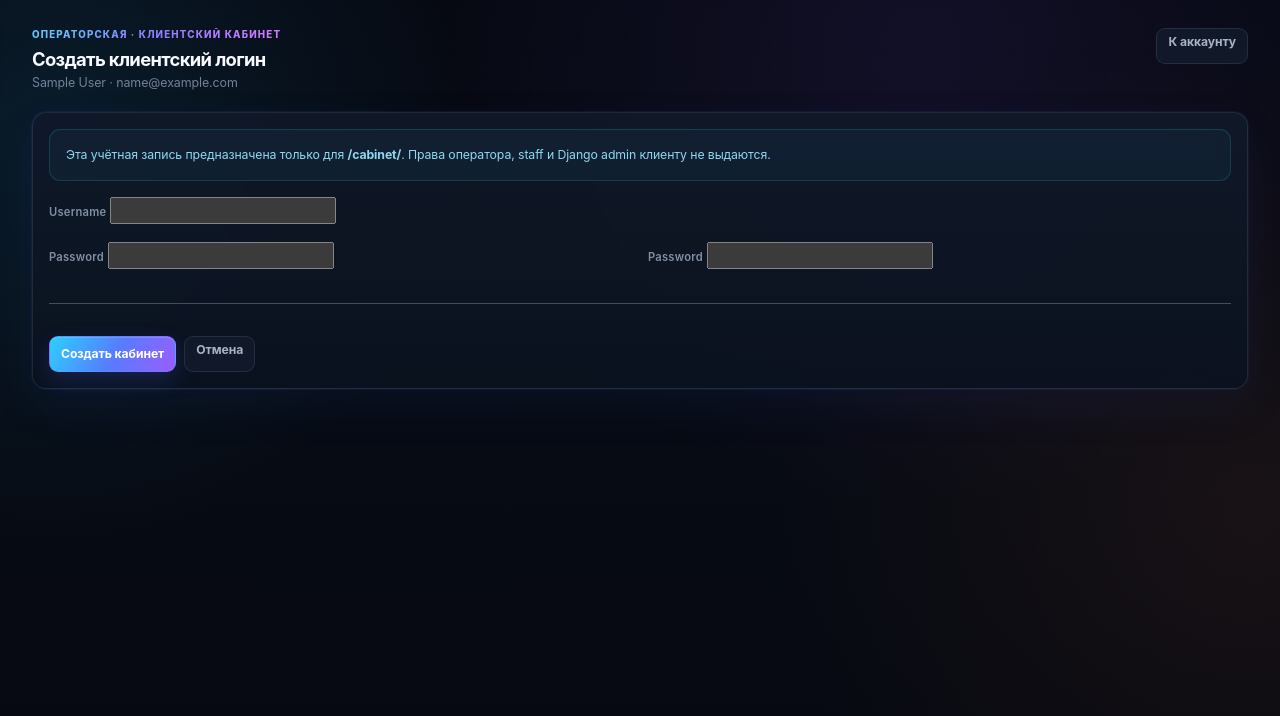
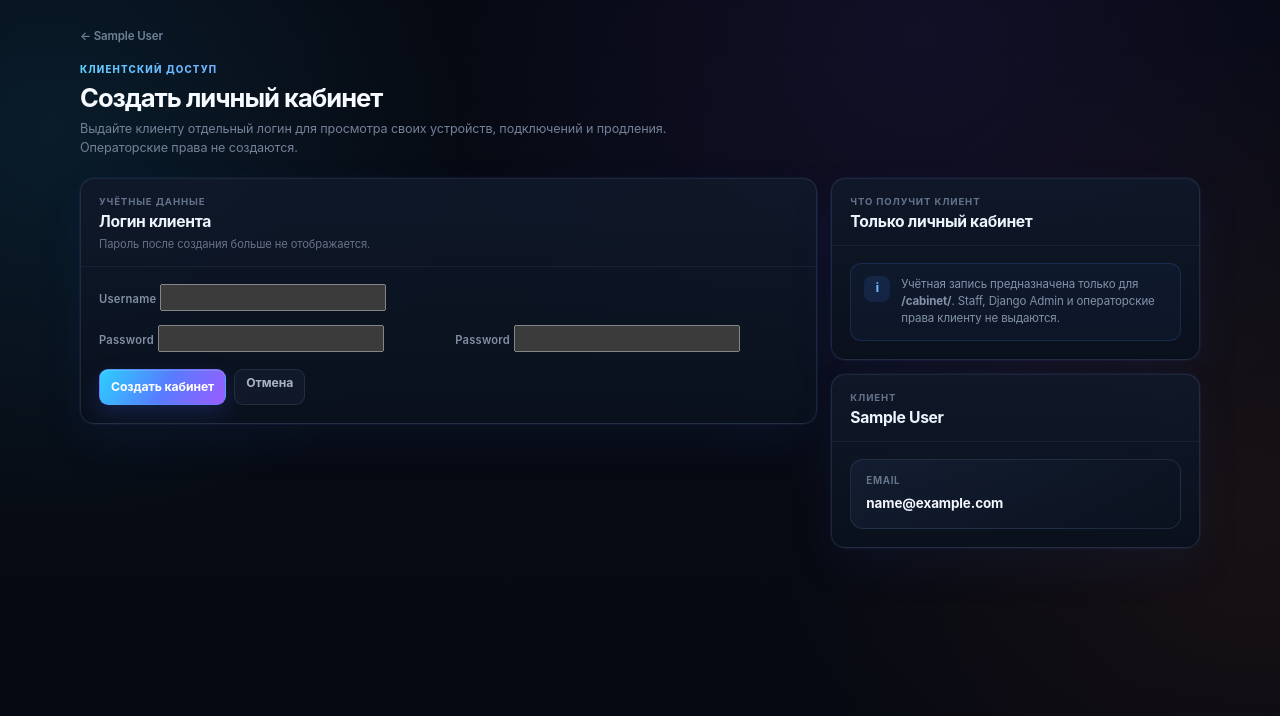
Before and after one commit to stalkerxz/amnezia-control, a Django app: template amnezia_control/templates/customers/access_form.html in a window 1280 px wide. Shown: the top 716 px of the page. Run offline with Django 5.2, Linux system fonts and the light colour scheme; the template is opened without the code that fills it: most values are stand-ins (such as "Sample title", 1, 10 or a date in 2020); form fields are guessed from the names that the template uses.

Commit message:
UI v4: redesign customer cabinet creation

```diff
--- a/amnezia_control/templates/customers/access_form.html
+++ b/amnezia_control/templates/customers/access_form.html
@@ -1,160 +1,94 @@
 {% extends 'partials/base.html' %}
+{% load static %}
 
-{% block title %}
-Создать кабинет · {{ account.display_name }}
-{% endblock %}
+{% block title %}Создать кабинет · {{ account.display_name }}{% endblock %}
 
 {% block content %}
+<link href="{% static 'css/app-v4-forms.css' %}" rel="stylesheet">
+<link href="{% static 'css/app-v4-access.css' %}" rel="stylesheet">
 
-<div class="page-header d-flex justify-content-between align-items-start gap-2 flex-wrap">
+<div class="v4-access-shell">
+  <a class="v4-access-back" href="{% url 'customers-detail' account.pk %}">← {{ account.display_name }}</a>
 
-  <div>
-    <p class="page-kicker">
-      Операторская · Клиентский кабинет
-    </p>
+  <header class="v4-access-header">
+    <div>
+      <p class="page-kicker mb-1">Клиентский доступ</p>
+      <h1>Создать личный кабинет</h1>
+      <p>Выдайте клиенту отдельный логин для просмотра своих устройств, подключений и продления. Операторские права не создаются.</p>
+    </div>
+  </header>
 
-    <h1 class="h3 mb-1">
-      Создать клиентский логин
-    </h1>
+  <div class="v4-access-grid">
+    <section class="v4-access-card">
+      <div class="v4-access-card-head">
+        <div>
+          <span>Учётные данные</span>
+          <h2>Логин клиента</h2>
+          <p>Пароль после создания больше не отображается.</p>
+        </div>
+      </div>
+      <div class="v4-access-card-body">
+        {% if form.non_field_errors %}
+          <div class="alert alert-danger">{% for error in form.non_field_errors %}<div>{{ error }}</div>{% endfor %}</div>
+        {% endif %}
 
-    <p class="page-subtle mb-0">
-      {{ account.display_name }}
-      {% if account.email %}
-        · {{ account.email }}
-      {% endif %}
-    </p>
-  </div>
+        <form method="post">
+          {% csrf_token %}
+          <div class="v4-access-form-grid">
+            <div class="is-wide">
+              <label class="form-label" for="{{ form.username.id_for_label }}">{{ form.username.label }}</label>
+              {{ form.username }}
+              {% for error in form.username.errors %}<div class="text-danger small mt-1">{{ error }}</div>{% endfor %}
+            </div>
 
-  <a
-    href="{% url 'customers-detail' account.pk %}"
-    class="btn btn-outline-secondary"
-  >
-    К аккаунту
-  </a>
+            <div>
+              <label class="form-label" for="{{ form.password1.id_for_label }}">{{ form.password1.label }}</label>
+              {{ form.password1 }}
+              {% for error in form.password1.errors %}<div class="text-danger small mt-1">{{ error }}</div>{% endfor %}
+            </div>
 
-</div>
+            <div>
+              <label class="form-label" for="{{ form.password2.id_for_label }}">{{ form.password2.label }}</label>
+              {{ form.password2 }}
+              {% for error in form.password2.errors %}<div class="text-danger small mt-1">{{ error }}</div>{% endfor %}
+            </div>
+          </div>
 
+          <div class="v4-access-actions">
+            <button type="submit" class="btn btn-primary">Создать кабинет</button>
+            <a href="{% url 'customers-detail' account.pk %}" class="btn btn-outline-secondary">Отмена</a>
+          </div>
+        </form>
+      </div>
+    </section>
 
-<section class="section-block">
-
-  <div class="section-body">
-
-    <div class="alert alert-info">
-      Эта учётная запись предназначена только
-      для <strong>/cabinet/</strong>.
-      Права оператора, staff и Django admin
-      клиенту не выдаются.
-    </div>
-
-
-    <form
-      method="post"
-      class="row g-3"
-    >
-
-      {% csrf_token %}
-
-      {% if form.non_field_errors %}
-        <div class="col-12">
-          <div class="alert alert-danger">
-            {% for error in form.non_field_errors %}
-              <div>{{ error }}</div>
-            {% endfor %}
+    <aside class="v4-access-stack">
+      <div class="v4-access-card">
+        <div class="v4-access-card-head">
+          <div><span>Что получит клиент</span><h2>Только личный кабинет</h2></div>
+        </div>
+        <div class="v4-access-card-body">
+          <div class="v4-access-info">
+            <span class="v4-access-info-icon">i</span>
+            <div>Учётная запись предназначена только для <strong>/cabinet/</strong>. Staff, Django Admin и операторские права клиенту не выдаются.</div>
           </div>
         </div>
-      {% endif %}
-
-
-      <div class="col-12 col-lg-6">
-
-        <label
-          class="form-label"
-          for="{{ form.username.id_for_label }}"
-        >
-          {{ form.username.label }}
-        </label>
-
-        {{ form.username }}
-
-        {% for error in form.username.errors %}
-          <div class="text-danger small mt-1">
-            {{ error }}
-          </div>
-        {% endfor %}
-
       </div>
 
-
-      <div class="col-12 col-lg-6"></div>
-
-
-      <div class="col-12 col-lg-6">
-
-        <label
-          class="form-label"
-          for="{{ form.password1.id_for_label }}"
-        >
-          {{ form.password1.label }}
-        </label>
-
-        {{ form.password1 }}
-
-        {% for error in form.password1.errors %}
-          <div class="text-danger small mt-1">
-            {{ error }}
+      <div class="v4-access-card">
+        <div class="v4-access-card-head">
+          <div><span>Клиент</span><h2>{{ account.display_name }}</h2></div>
+        </div>
+        <div class="v4-access-card-body">
+          <div class="v4-access-summary" style="grid-template-columns:1fr; margin:0;">
+            <div class="v4-access-summary-item">
+              <small>Email</small>
+              <strong>{% if account.email %}{{ account.email }}{% else %}Не указан{% endif %}</strong>
+            </div>
           </div>
-        {% endfor %}
-
+        </div>
       </div>
-
-
-      <div class="col-12 col-lg-6">
-
-        <label
-          class="form-label"
-          for="{{ form.password2.id_for_label }}"
-        >
-          {{ form.password2.label }}
-        </label>
-
-        {{ form.password2 }}
-
-        {% for error in form.password2.errors %}
-          <div class="text-danger small mt-1">
-            {{ error }}
-          </div>
-        {% endfor %}
-
-      </div>
-
-
-      <div class="col-12">
-        <hr>
-      </div>
-
-
-      <div class="col-12 d-flex gap-2">
-
-        <button
-          type="submit"
-          class="btn btn-primary"
-        >
-          Создать кабинет
-        </button>
-
-        <a
-          href="{% url 'customers-detail' account.pk %}"
-          class="btn btn-outline-secondary"
-        >
-          Отмена
-        </a>
-
-      </div>
-
-    </form>
-
+    </aside>
   </div>
-
-</section>
-
+</div>
 {% endblock %}
```
